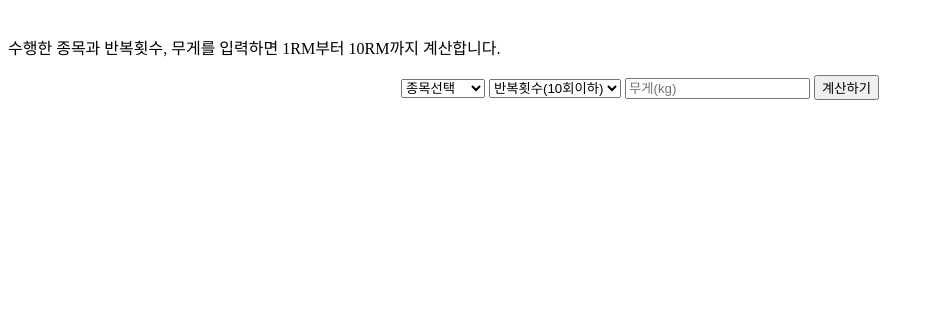
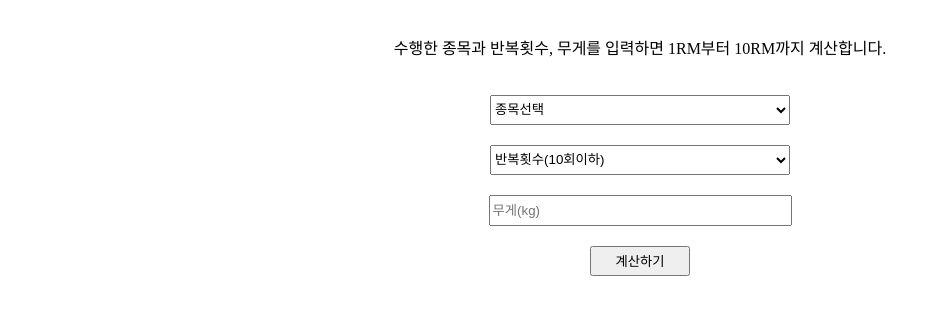
Before and after one commit to rst0070/1rm-tester, a plain HTML site: page index.html in a window 1280 px wide. Shown: the part 78-392 px from the top of the page, without its empty margins (0-934 px from the left). Drawn offline with nearby package versions, Linux system fonts and the light colour scheme.

Commit message:
style changed

```diff
--- a/index.html
+++ b/index.html
@@ -9,8 +9,13 @@
         body{
             display: flex;
             flex-direction:column;
+            font-size: medium;
         }
         h1{
+            margin-left: auto;
+            margin-right: auto;
+        }
+        .desc {
             margin-left: auto;
             margin-right: auto;
         }
@@ -19,9 +24,23 @@
             margin-right: auto;
             margin-bottom: 15px;
         }
-        .input_board button{
+        .input_board select, input, button {
+            display: block;
             margin-left: auto;
             margin-right: auto;
+            margin-top: 20px;
+        }
+        .input_board select {
+            height: 30px;
+            width: 300px;
+        }
+        .input_board input {
+            height: 25px;
+            width: 295px;
+        }
+        .input_board button {
+            height: 30px;
+            width: 100px;
         }
 
         #list {
@@ -96,7 +115,7 @@
 </head>
 <body>
     <h1>NSCA 1RM 계산기</h1>
-		<p>수행한 종목과 반복횟수, 무게를 입력하면 1RM부터 10RM까지 계산합니다.</p>
+	<p class="desc">수행한 종목과 반복횟수, 무게를 입력하면 1RM부터 10RM까지 계산합니다.</p>
     <div class="input_board">
         <select name="exercise">
             <option value="" selected="selected">종목선택</option>
```
